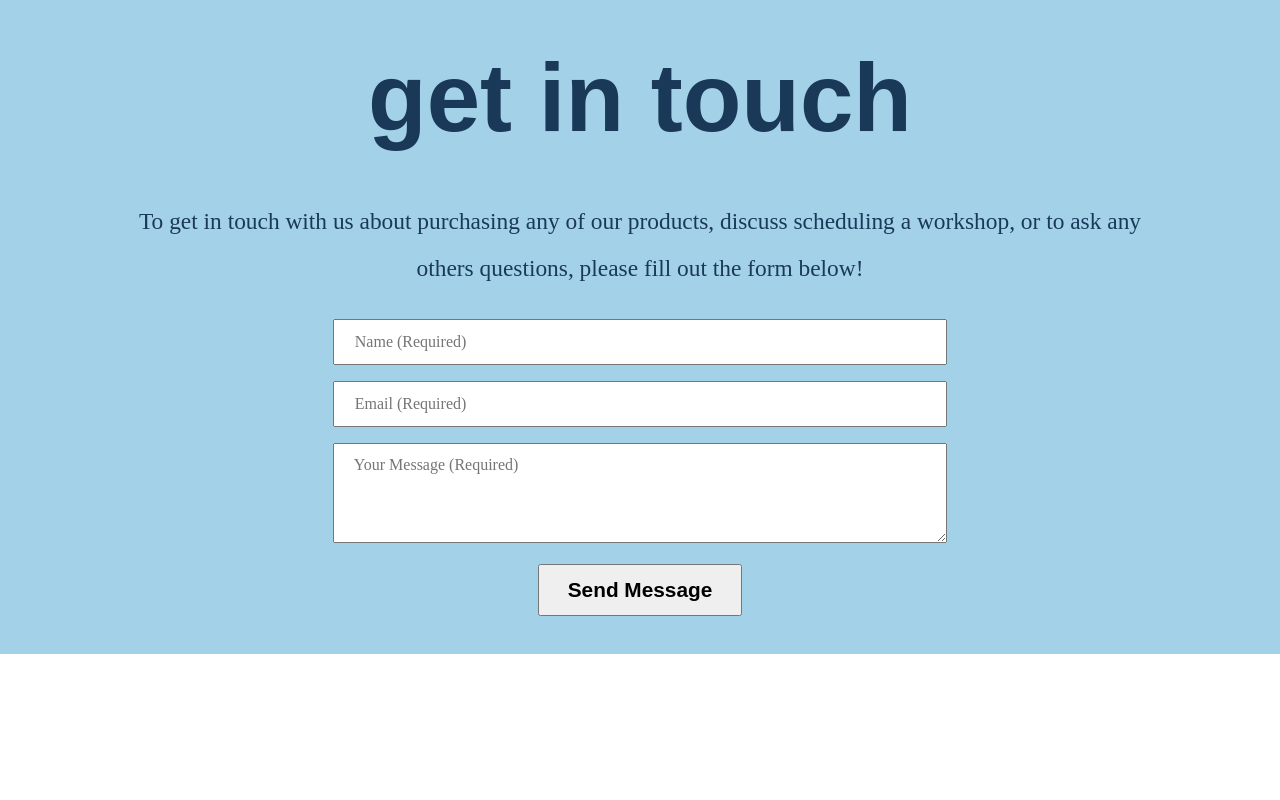
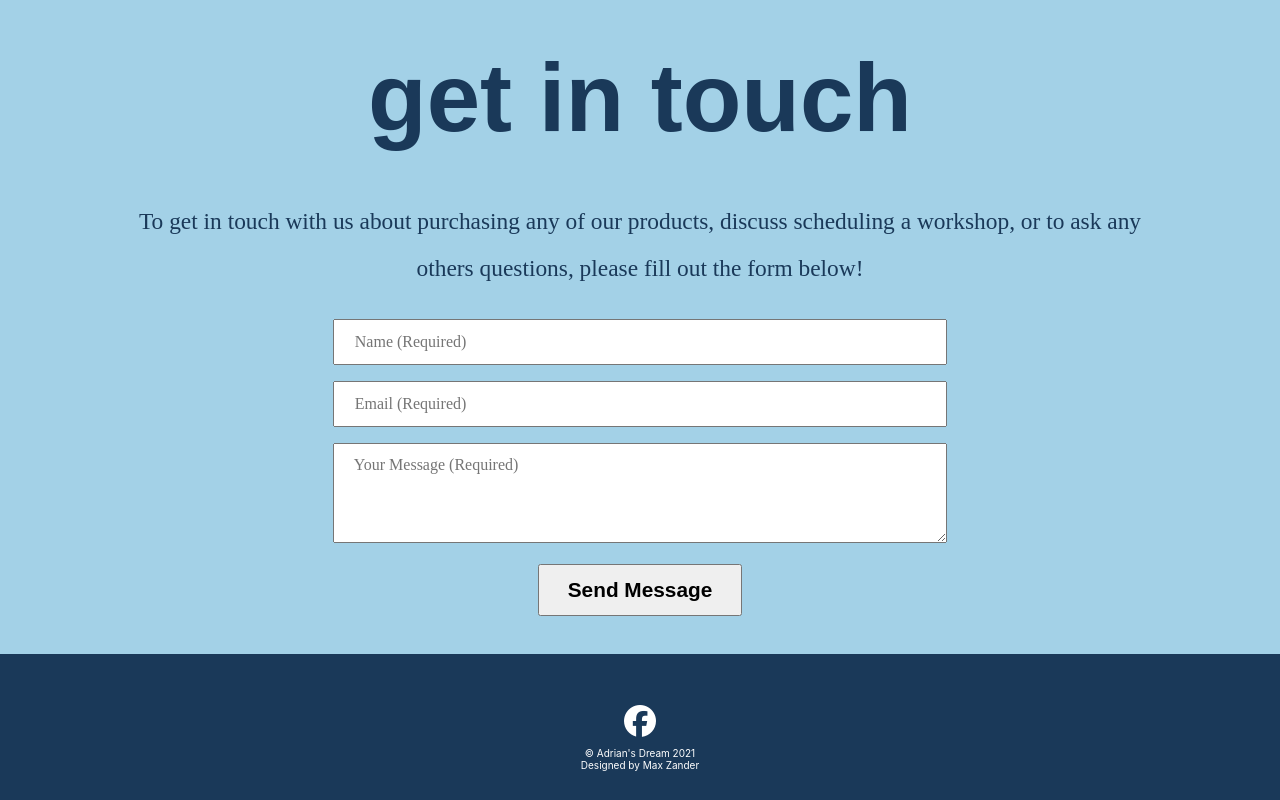
Before and after one commit to maxjacobzander/adrians-dream-opt2, a React (Create React App) app: page / in a window 1280 px wide. Shown: the part 4287-5087 px from the top of the page. Before the commit the page ends 4941 px from the top, so only its background shows below. Built offline with nearby package versions, Linux system fonts and the light colour scheme; a web font is replaced by a local one.

Commit message:
Added Footer with link to Facebook Page

```diff
--- /dev/null
+++ b/src/components/Footer.js
@@ -0,0 +1,36 @@
+import React from 'react';
+import styled from 'styled-components';
+
+const FooterContainer = styled.div`
+    background: #1a3959;
+    padding: 4rem 0 2rem 0;
+    display: flex;
+    flex-direction: column;
+    justify-content: center;
+    align-items: center;
+    height: 50px;
+`
+
+const FacebookIcon = styled.i`
+    color: #fff;
+`
+
+const CopyrightInfo = styled.p`
+    color: #fff;
+    font-size: 10px;
+`
+
+const Footer = () => {
+    return (
+        <FooterContainer>
+        <a href="https://www.facebook.com/ThisisAdriansDream/"><FacebookIcon className= 'fab fa-facebook fa-2x' /></a>
+        <CopyrightInfo>
+            © Adrian's Dream 2021
+            <br />
+            Designed by Max Zander
+        </CopyrightInfo>
+        </FooterContainer>
+    );
+}
+
+export default Footer;
--- a/src/components/pages/Home.js
+++ b/src/components/pages/Home.js
@@ -2,6 +2,7 @@ import React from 'react';
 import AboutComponent from '../AboutComponent';
 import Contact from '../Contact';
 import Events from '../Events';
+import Footer from '../Footer';
 import Gallery from '../Gallery';
 import Main from '../Main';
 
@@ -13,6 +14,7 @@ const Home = () => {
         <Gallery />
         <Events />
         <Contact />
+        <Footer />
         </>
     );
 }
```
